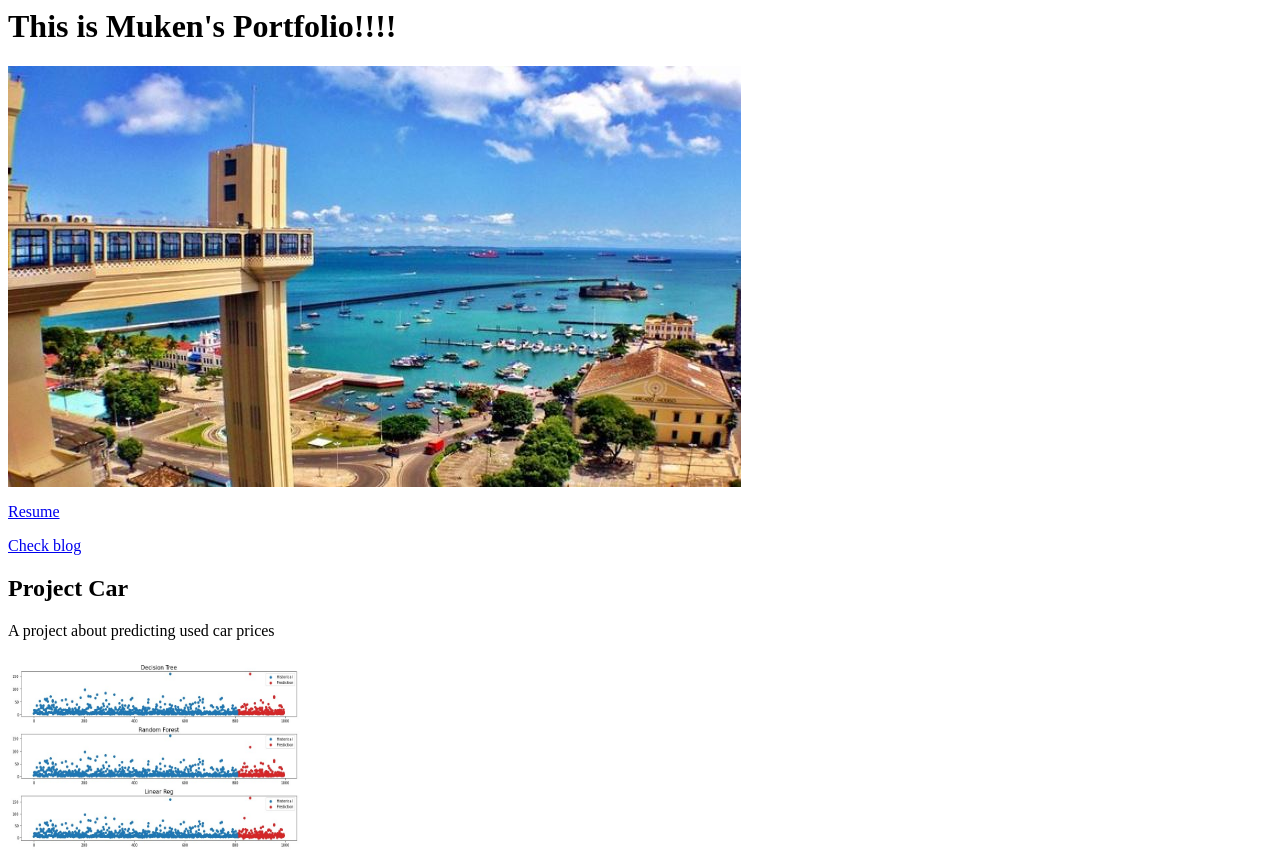
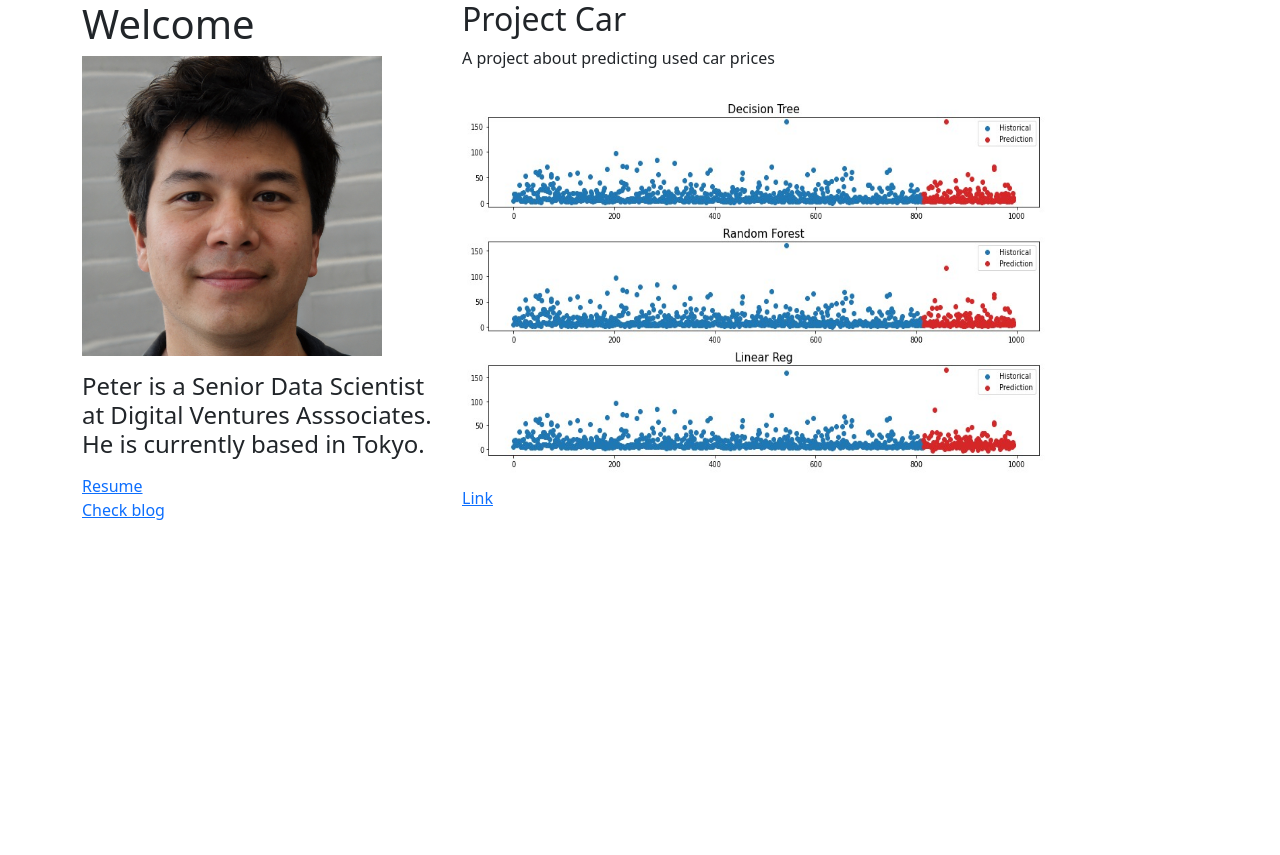
Before and after one commit to brunoochi/django3_personalportfolio, a Django app: page / in a window 1280 px wide. Shown: the top 855 px of the page. After the commit the page ends 520 px from the top, so only its background shows below. Run offline with Django 4.2, Linux system fonts and the light colour scheme; data comes from the database, SQL or seed files in the repository.

Commit message:
changed resume and added text to home

```diff
--- a/portfolio/templates/portfolio/home.html
+++ b/portfolio/templates/portfolio/home.html
@@ -1,20 +1,61 @@
-<h1>This is Muken's Portfolio!!!!</h1>
+<!doctype html>
+<html lang="en">
+  <head>
+    <!-- Required meta tags -->
+    <meta charset="utf-8">
+    <meta name="viewport" content="width=device-width, initial-scale=1">
+
+    <!-- Bootstrap CSS -->
+    <link href="https://cdn.jsdelivr.net/npm/bootstrap@5.1.3/dist/css/bootstrap.min.css" rel="stylesheet" integrity="sha384-1BmE4kWBq78iYhFldvKuhfTAU6auU8tT94WrHftjDbrCEXSU1oBoqyl2QvZ6jIW3" crossorigin="anonymous">
+
+    <title>Peter's Portfolio</title>
+  </head>
+  <body>
+    <div class="container">
+        <div class="row">
+            <div class="col-4">
+                <h1>Welcome</h1>
 
                 {% load static %}
-<img src="{% static 'portfolio\beach2.jpg' %}">
+                <img src="{% static 'portfolio\fakeface.jpg' %}" height="300", width="300">
+                <p>
+                  <h4>Peter is a Senior Data Scientist at Digital Ventures Asssociates. He is currently based in Tokyo.</h4>
+                </p>
 
                 <p>
-    <a href="{% static 'portfolio\BRUNOOCHI_RESUME_ENG_20211015.pdf' %}">Resume</a>
+                    <a href="{% static 'portfolio\fakeresume.pdf' %}">Resume</a>
+                    <br>
+                    <a href="{% url 'blog:all_blogs' %}">Check blog</a>
                 </p>
 
-<a href="{% url 'blog:all_blogs' %}">Check blog</a>
-
+            </div>
+            <div class="col-8">
                 {% for project in projects %}
                 <h2>{{ project.title }}</h2>
                 <p>{{ project.description }}</p>
-<img src="{{ project.image.url }}" height=200 width=300></img>
+                <img src="{{ project.image.url }}" height=400 width=600></img>
                 {% if project.url %}
                 <br><a href={{project.url}} >Link</a>
                 {% endif %}
 
                 {% endfor %}
+
+
+            </div>
+        </div>
+
+
+        <!-- Optional JavaScript; choose one of the two! -->
+
+        <!-- Option 1: Bootstrap Bundle with Popper -->
+        <script src="https://cdn.jsdelivr.net/npm/bootstrap@5.1.3/dist/js/bootstrap.bundle.min.js" integrity="sha384-ka7Sk0Gln4gmtz2MlQnikT1wXgYsOg+OMhuP+IlRH9sENBO0LRn5q+8nbTov4+1p" crossorigin="anonymous"></script>
+
+        <!-- Option 2: Separate Popper and Bootstrap JS -->
+        <!--
+        <script src="https://cdn.jsdelivr.net/npm/@popperjs/core@2.10.2/dist/umd/popper.min.js" integrity="sha384-7+zCNj/IqJ95wo16oMtfsKbZ9ccEh31eOz1HGyDuCQ6wgnyJNSYdrPa03rtR1zdB" crossorigin="anonymous"></script>
+        <script src="https://cdn.jsdelivr.net/npm/bootstrap@5.1.3/dist/js/bootstrap.min.js" integrity="sha384-QJHtvGhmr9XOIpI6YVutG+2QOK9T+ZnN4kzFN1RtK3zEFEIsxhlmWl5/YESvpZ13" crossorigin="anonymous"></script>
+        -->
+
+    </div>
+  </body>
+</html>
```
Also changed, not shown: portfolio/static/portfolio/beach2.JPG (deleted), portfolio/static/portfolio/fakeface.jpg (added), 1 other file. Lines whose indentation alone changed are shown as unchanged.
